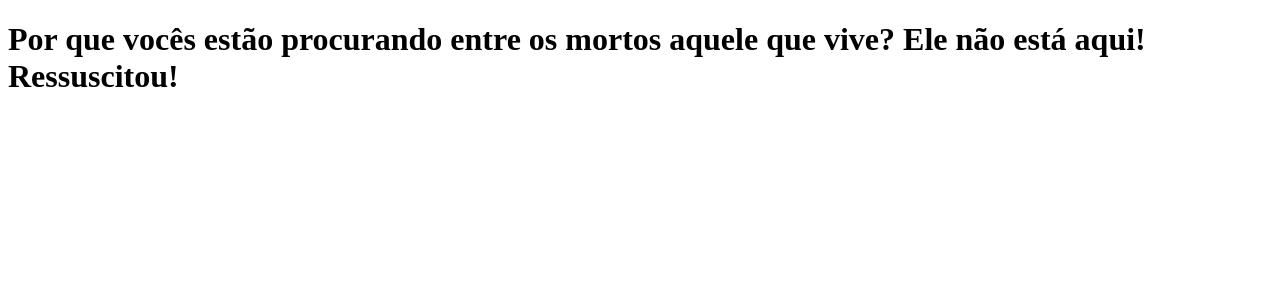
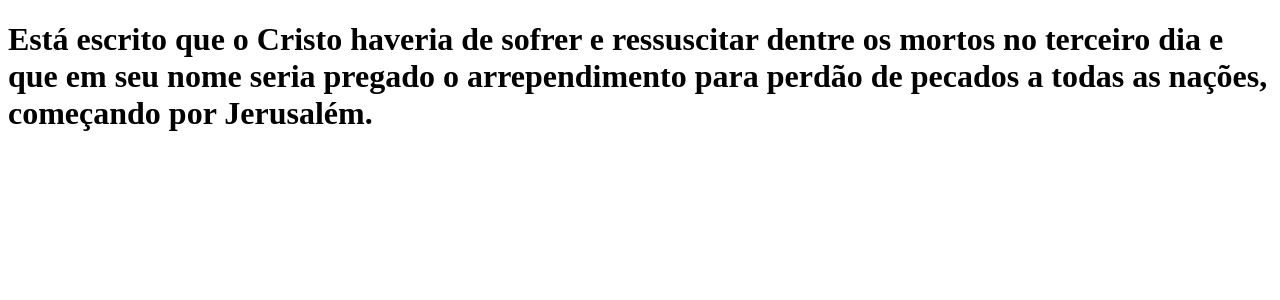
Before and after one commit to JonatasArao/clone-tabnews, a Next.js app: page / in a window 1280 px wide. Shown: the top 300 px of the page. Built offline with nearby package versions, Linux system fonts and the light colour scheme.

Commit message:
modify phrase

```diff
--- a/pages/index.js
+++ b/pages/index.js
@@ -1,5 +1,5 @@
 function Home() {
-  return <h1>Por que vocês estão procurando entre os mortos aquele que vive? Ele não está aqui! Ressuscitou!</h1>
+  return <h1>Está escrito que o Cristo haveria de sofrer e ressuscitar dentre os mortos no terceiro dia e que em seu nome seria pregado o arrependimento para perdão de pecados a todas as nações, começando por Jerusalém.</h1>
 }
 
 export default Home;
```
